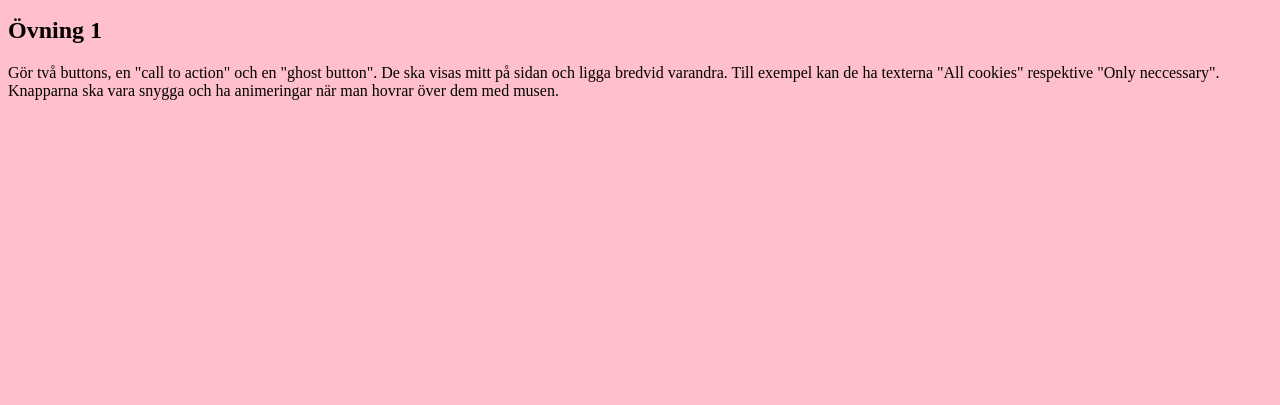
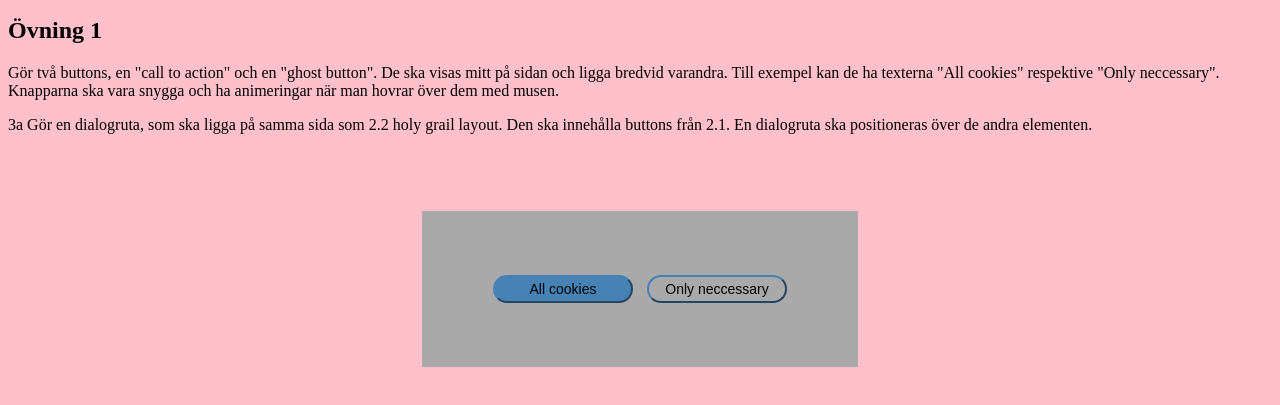
Before and after one commit to folkuni-f21-utvecklingsverktyg/01-sass, a website: page src/index.html in a window 1280 px wide. Shown: the part 111-516 px from the top of the page. Drawn offline with nearby package versions, Linux system fonts and the light colour scheme; files that its build step writes are made by us from their sources.

Commit message:
Exercise 2.3

```diff
--- a/src/index.html
+++ b/src/index.html
@@ -14,12 +14,24 @@
 		<button class="call-to-action"> All cookies </button>
 		<button class="ghost"> Only neccessary </button>
 	</div>
-	<p>
 
-	</p>
+	<div class="dialog-container">
+	<div class="dialog">
+		<div class="cookie-container">
+			<button class="call-to-action"> All cookies </button>
+			<button class="ghost"> Only neccessary </button>
+		</div>
+	</div>
+	</div>
+
 	<h2> Övning 1 </h2>
 	<p>
 		Gör två buttons, en "call to action" och en "ghost button". De ska visas mitt på sidan och ligga bredvid varandra. Till exempel kan de ha texterna "All cookies" respektive "Only neccessary". Knapparna ska vara snygga och ha animeringar när man hovrar över dem med musen.
 	</p>
+	<p>
+
+		3a Gör en dialogruta, som ska ligga på samma sida som 2.2 holy grail layout. Den ska innehålla buttons från 2.1. En dialogruta ska positioneras över de andra elementen.
+
+	</p>
 </body>
 </html>
--- a/src/style/style.scss
+++ b/src/style/style.scss
@@ -90,3 +90,24 @@ $btn-primary-bg: steelblue;
 		background-position: left;
 	}*/
 }
+
+@mixin center-items() {
+	display: grid;
+	place-items: center;
+}
+.dialog-container {
+	position: absolute;
+	width: 100vw;
+	height: 100vh;
+	left: 0px;
+	top: 0px;
+	// background-color: lightgray;
+	@include center-items();
+}
+.dialog {
+	// Hur lägga rutan i mitten av webbsidan?
+	// left: 0px;
+	// right: 0px;
+	background-color: darkgray;
+	padding: 4em;
+}
```
